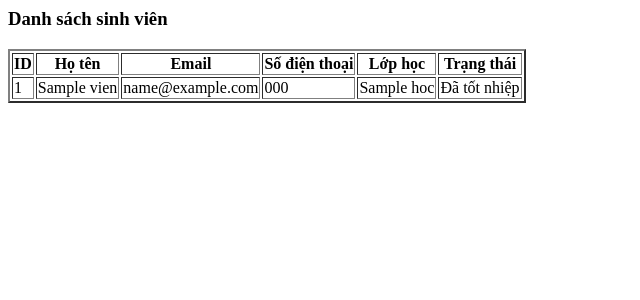
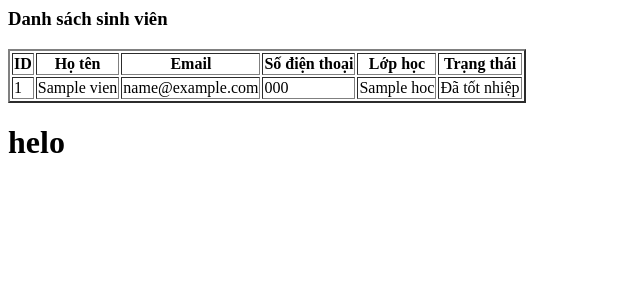
Before and after one commit to LeMinhQuan25/DemoMySQL, a PHP site: page /sinh_vien.php in a window 1280 px wide. Shown: the top 300 px of the page, without its empty margins (0-640 px from the left). Run offline with PHP 8.4, Linux system fonts and the light colour scheme; tables that the repository leaves empty or names only in its code hold one stand-in row (values such as "Sample post").

Commit message:
updatesinhvien

```diff
--- a/sinh_vien.php
+++ b/sinh_vien.php
@@ -33,4 +33,5 @@ $sinhvien = mysqli_query($conn,$sql);
             <?php endforeach;?>
           </tbody>
       </table>
+      <h1>helo</h1>
 </div>
```
Also changed, not shown: connect.php (line endings or trailing spaces).
